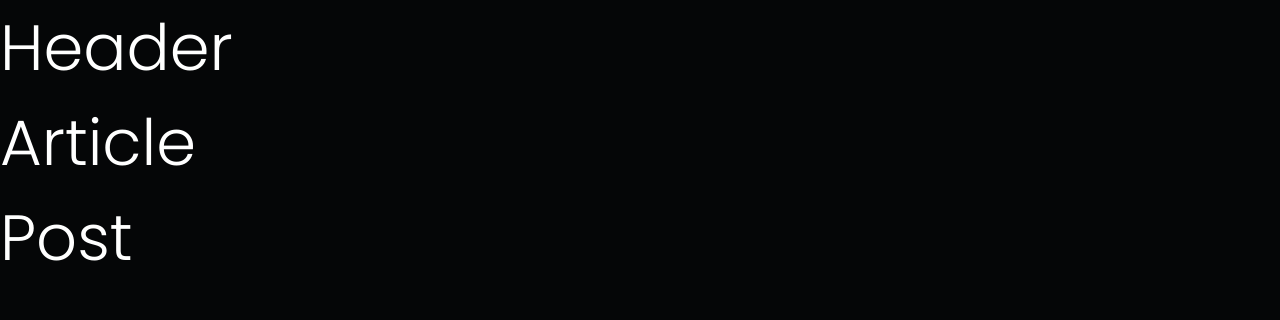
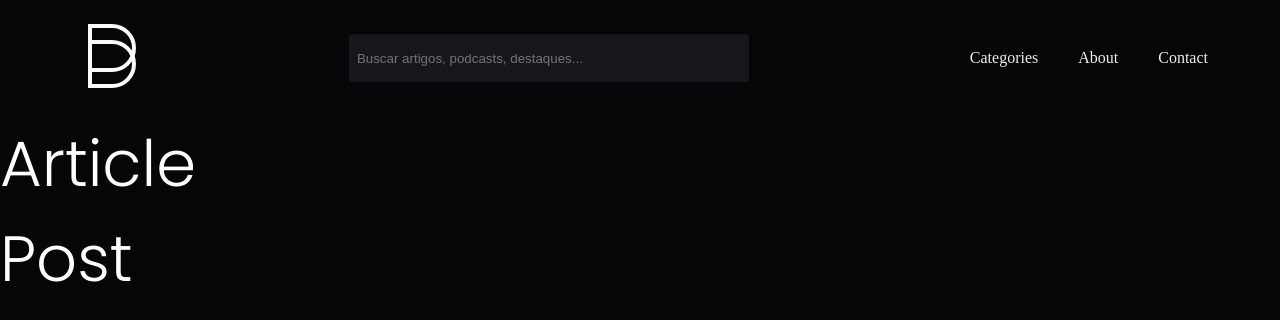
Before and after one commit to Vulquimar-Silva/blog, a React (Create React App) app: page / in a window 1280 px wide. Shown: the top 320 px of the page. Built offline with nearby package versions, Linux system fonts and the light colour scheme.

Commit message:
updating structure SASS

```diff
--- /dev/null
+++ b/db.json
@@ -0,0 +1,31 @@
+{
+  "posts": [
+    {
+      "id": 1,
+      "category": "Tecnologia",
+      "title": "O guia definitivo sobre o blog",
+      "resume": "Lorem ipsum",
+      "description": "Lorem ipsum dolor sit amet, consectetur adipiscing elit. Ornare urna pharetra ut ac, pellentesque.",
+      "author": "Fulano de tal",
+      "date": "Aug 2, 2020"
+    },
+    {
+      "id": 2,
+      "category": "Fotografia",
+      "title": "Quais as melhores câmeras em 2021?",
+      "resume": "Lorem ipsum",
+      "description": "Lorem ipsum dolor sit amet, consectetur adipiscing elit. Ornare urna pharetra ut ac, pellentesque.",
+      "author": "Ciclano de tal",
+      "date": "Aug 4, 2020"
+    },
+    {
+      "id": 4,
+      "category": "Cinema",
+      "title": "Os 10 filmes com maior bilheteria.",
+      "resume": "Lorem ipsum",
+      "description": "Lorem ipsum dolor sit amet, consectetur adipiscing elit. Ornare urna pharetra ut ac, pellentesque.",
+      "author": "Beltrano de tal",
+      "date": "Aug 6, 2020"
+    }
+  ]
+}
--- a/src/components/Header/index.jsx
+++ b/src/components/Header/index.jsx
@@ -1,9 +1,22 @@
 import React from 'react'
+import logoSvg from '../../assets/img/svg/logo.svg'
 
 export const Header = () => {
   return (
-    <div>
-      <h1>Header</h1>
-    </div>
+    <>
+      <header className='flex-space-between'>
+        <div className='logo'>
+          <img src={logoSvg} alt="Logo do Blog" />
+        </div>
+        <div className='search'>
+          <input type="text" name='search' className='input-search' placeholder='Buscar artigos, podcasts, destaques...' />
+        </div>
+        <ul className='menu'>
+          <li><a href="#" className='nav-link'>Categories</a></li>
+          <li><a href="#" className='nav-link'>About</a></li>
+          <li><a href="#" className='nav-link'>Contact</a></li>
+        </ul>
+      </header>
+    </>
   )
 }
--- a/src/css/sass/_layout.scss
+++ b/src/css/sass/_layout.scss
@@ -0,0 +1,59 @@
+header{
+  max-width: 1200px;
+
+  margin: 0 auto;
+  padding: 8px 24px;
+}
+
+a{
+  text-decoration: none;
+  color: $white-dark;
+}
+
+.flex {
+  display: flex;
+}
+
+.flex-space-between {
+  display: flex;
+  justify-content: space-between;
+  align-items: center;
+}
+
+.container {
+  max-width: 1200px;
+
+  margin: 0 auto;
+}
+
+.menu{
+  display: flex;
+  list-style: none;
+
+  li {
+    margin-left: 24px;
+  }
+}
+
+.nav-link{
+  display: inline-block;
+  padding: 8px;
+  transition: .5s ease;
+
+  &:hover{
+    opacity: .7;
+  }
+}
+
+.input-search {
+  height: 48px;
+  min-width: 400px;
+
+  background-color: $black-light;
+
+  border: 0;
+  border-radius: 4px;
+
+  color: $white-light;
+  padding: 8px;
+}
```
Also changed, not shown: src/assets/img/svg/logo.svg (added).
